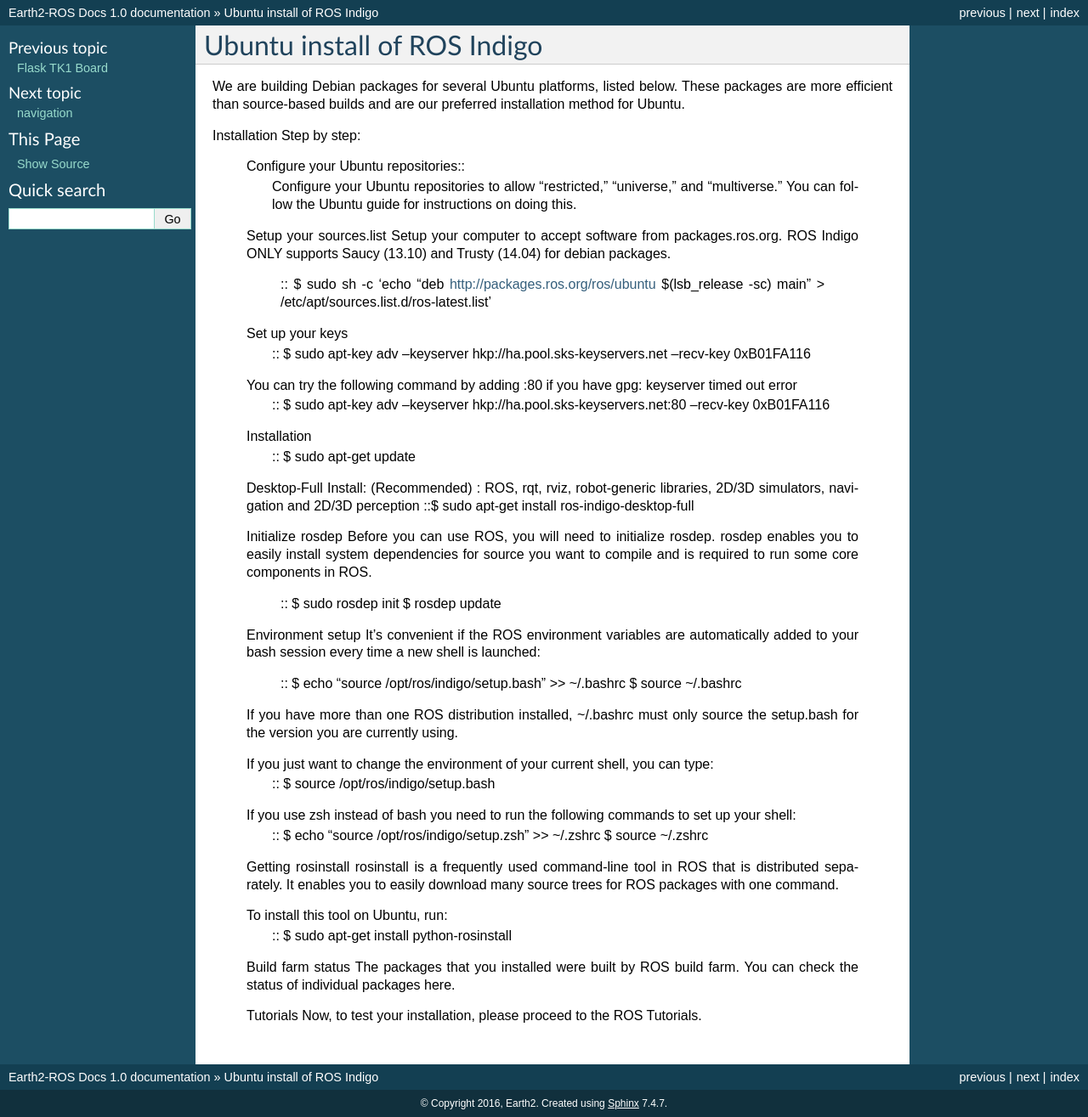
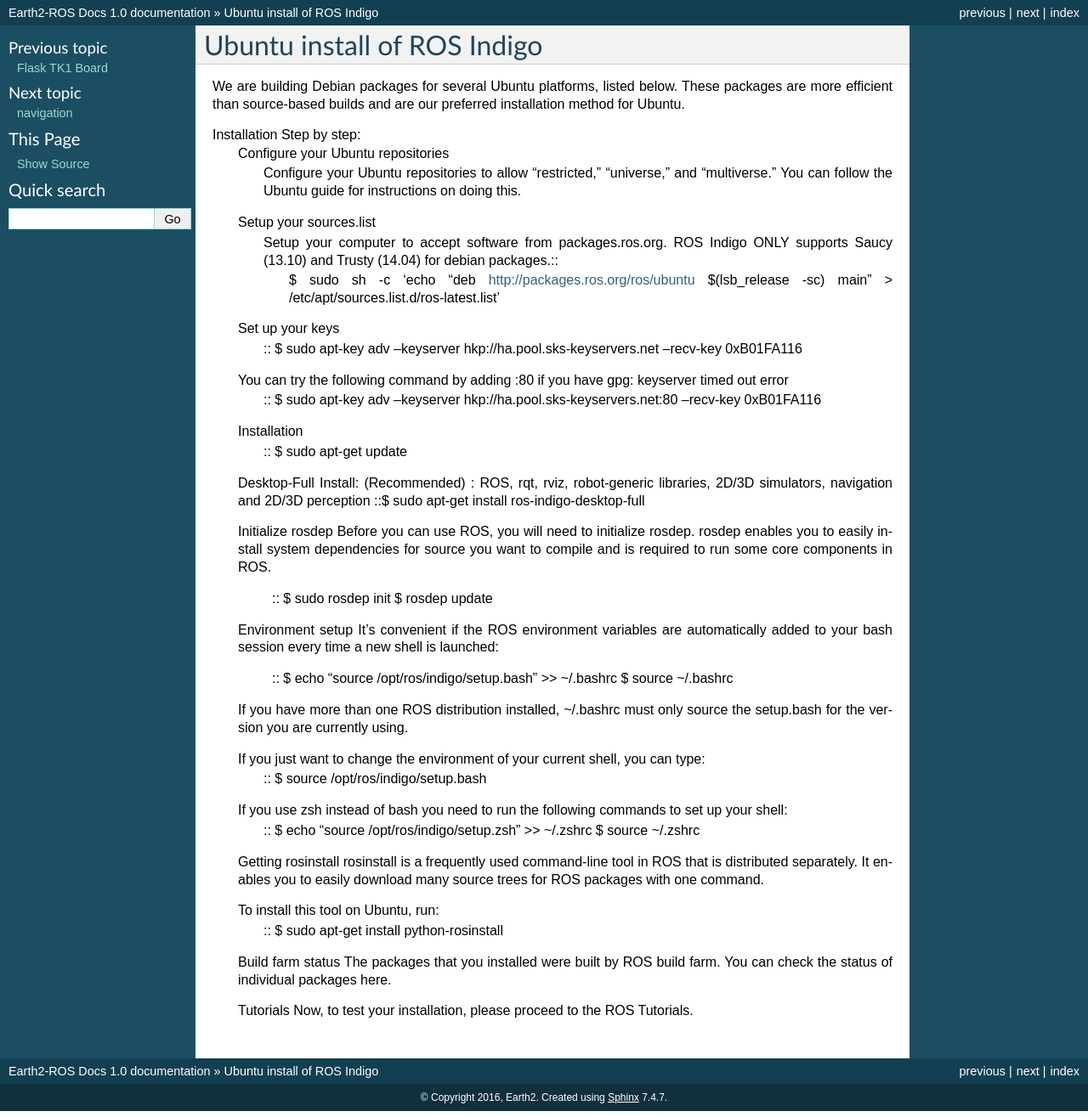
Before and after one commit to jacksnow00/earth2-docs, a Sphinx documentation site: the page built from docs/installation.rst, in a window 1280 px wide. Shown: the whole page at 85% size. Built offline with Sphinx 7.4.7, drawn with Linux system fonts in a browser that asks for light colours.

Commit message:
reformat

```diff
--- a/docs/installation.rst
+++ b/docs/installation.rst
@@ -5,16 +5,12 @@
 These packages are more efficient than source-based builds and are our preferred installation method for Ubuntu.
 
 Installation Step by step:
-
-  Configure your Ubuntu repositories::
-    Configure your Ubuntu repositories to allow "restricted," "universe," and "multiverse."
-    You can follow the Ubuntu guide for instructions on doing this.
+  Configure your Ubuntu repositories
+    Configure your Ubuntu repositories to allow "restricted," "universe," and "multiverse." You can follow the Ubuntu guide for instructions on doing this.
 
   Setup your sources.list
-  Setup your computer to accept software from packages.ros.org.
-  ROS Indigo ONLY supports Saucy (13.10) and Trusty (14.04) for debian packages.
-    ::
-    $ sudo sh -c 'echo "deb http://packages.ros.org/ros/ubuntu $(lsb_release -sc) main" > /etc/apt/sources.list.d/ros-latest.list'
+    Setup your computer to accept software from packages.ros.org. ROS Indigo ONLY supports Saucy (13.10) and Trusty (14.04) for debian packages.::
+      $ sudo sh -c 'echo "deb http://packages.ros.org/ros/ubuntu $(lsb_release -sc) main" > /etc/apt/sources.list.d/ros-latest.list'
 
   Set up your keys
     ::
```
